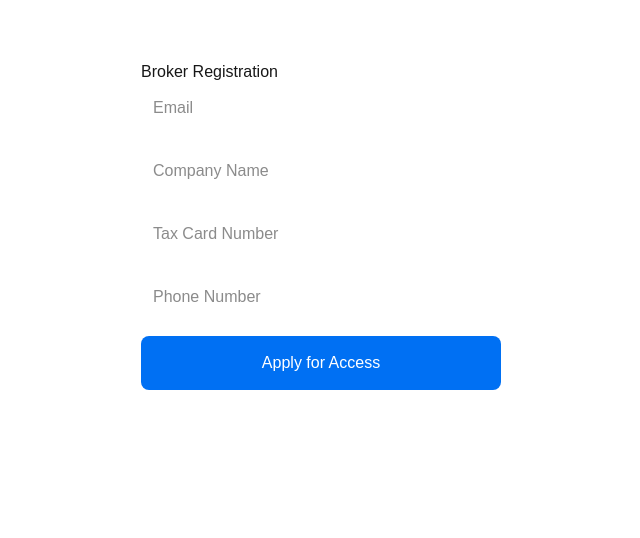
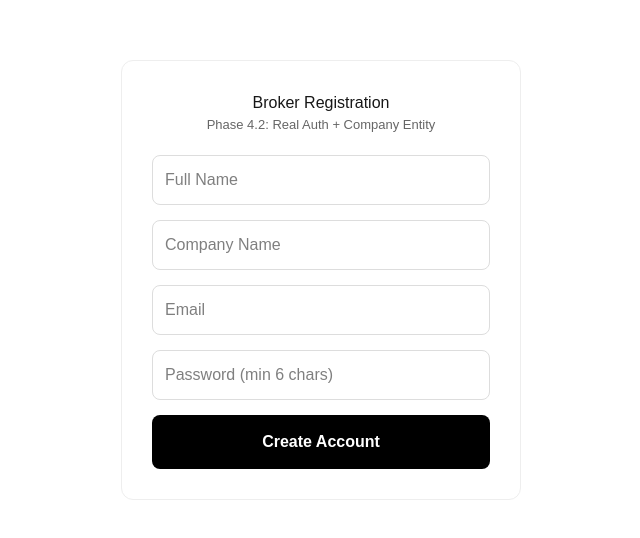
Before and after one commit to Msh891/real-estate-app, a Next.js app: page /signup in a window 1280 px wide. Shown: the top 538 px of the page, without its empty margins (319-959 px from the left). Built offline with nearby package versions, Linux system fonts and the light colour scheme; no server answers.

Commit message:
Step 4.2.1: Implemented real Auth and Company/Profile schema

```diff
--- a/app/signup/page.tsx
+++ b/app/signup/page.tsx
@@ -4,48 +4,79 @@ import { supabase } from '../../lib/supabase';
 import { useRouter } from 'next/navigation';
 
 export default function SignupPage() {
-  const [form, setForm] = useState({ email: '', company: '', taxCard: '', phone: '' });
+  const [email, setEmail] = useState('');
+  const [password, setPassword] = useState('');
+  const [companyName, setCompanyName] = useState('');
+  const [fullName, setFullName] = useState('');
   const [loading, setLoading] = useState(false);
   const router = useRouter();
 
-  const handleSignup = async (e: any) => {
+  const handleSignup = async (e: React.FormEvent) => {
     e.preventDefault();
     setLoading(true);
 
-    // TRUTH: We save the email to the browser so we can check their status later
-    localStorage.setItem('brokerEmail', form.email);
+    // 1. Create the Auth User
+    const { data: authData, error: authError } = await supabase.auth.signUp({
+      email,
+      password,
+    });
 
-    const { error } = await supabase.from('brokers').insert([
-      {
-        email: form.email,
-        company_name: form.company,
-        tax_card: form.taxCard,
-        phone: form.phone,
-        status: 'pending'
-      }
-    ]);
+    if (authError || !authData.user) {
+      alert(authError?.message || "Auth failed");
+      setLoading(false);
+      return;
+    }
 
-    setLoading(false);
-    if (error) {
-      alert("Error: " + error.message);
+    // 2. Create the Company (Phase 3.1: status = pending)
+    const { data: compData, error: compError } = await supabase
+      .from('companies')
+      .insert([{ name: companyName, status: 'pending' }])
+      .select()
+      .single();
+
+    if (compError) {
+      alert("Company creation failed: " + compError.message);
+      setLoading(false);
+      return;
+    }
+
+    // 3. Create the Profile (linking User to Company)
+    const { error: profileError } = await supabase
+      .from('profiles')
+      .insert([{
+        id: authData.user.id,
+        company_id: compData.id,
+        full_name: fullName,
+        role: 'admin' // First user in company is admin
+      }]);
+
+    if (profileError) {
+      alert("Profile creation failed: " + profileError.message);
     } else {
-      alert("Application sent! Once the admin approves this email, you can post units.");
+      alert("Registration successful! Check your email for a confirmation link. Your company is pending admin approval.");
       router.push('/');
     }
+    setLoading(false);
   };
 
   return (
-    <div style={{ maxWidth: '400px', margin: '40px auto', padding: '20px', fontFamily: 'sans-serif' }}>
-      <h2>Broker Registration</h2>
-      <form onSubmit={handleSignup} style={{ display: 'flex', flexDirection: 'column', gap: '15px' }}>
-        <input placeholder="Email" required style={{padding: '12px'}} type="email" onChange={(e: any) => setForm({...form, email: e.target.value})} />
-        <input placeholder="Company Name" required style={{padding: '12px'}} onChange={(e: any) => setForm({...form, company: e.target.value})} />
-        <input placeholder="Tax Card Number" required style={{padding: '12px'}} onChange={(e: any) => setForm({...form, taxCard: e.target.value})} />
-        <input placeholder="Phone Number" required style={{padding: '12px'}} type="tel" onChange={(e: any) => setForm({...form, phone: e.target.value})} />
-        <button type="submit" disabled={loading} style={{ padding: '15px', background: '#0070f3', color: 'white', border: 'none', borderRadius: '8px', cursor: 'pointer' }}>
-          {loading ? 'Submitting...' : 'Apply for Access'}
+    <div style={{ maxWidth: '400px', margin: '60px auto', padding: '30px', fontFamily: 'sans-serif', border: '1px solid #eee', borderRadius: '12px' }}>
+      <h2 style={{ textAlign: 'center' }}>Broker Registration</h2>
+      <p style={{ fontSize: '13px', color: '#666', textAlign: 'center' }}>Phase 4.2: Real Auth + Company Entity</p>
+
+      <form onSubmit={handleSignup} style={{ display: 'flex', flexDirection: 'column', gap: '15px', marginTop: '20px' }}>
+        <input placeholder="Full Name" required style={inp} onChange={e => setFullName(e.target.value)} />
+        <input placeholder="Company Name" required style={inp} onChange={e => setCompanyName(e.target.value)} />
+        <input placeholder="Email" type="email" required style={inp} onChange={e => setEmail(e.target.value)} />
+        <input placeholder="Password (min 6 chars)" type="password" required style={inp} onChange={e => setPassword(e.target.value)} />
+
+        <button type="submit" disabled={loading} style={btn}>
+          {loading ? 'Processing...' : 'Create Account'}
         </button>
       </form>
     </div>
   );
 }
+
+const inp = { padding: '12px', borderRadius: '8px', border: '1px solid #ddd', fontSize: '16px', color: 'black' };
+const btn = { padding: '15px', background: '#000', color: '#fff', border: 'none', borderRadius: '8px', cursor: 'pointer', fontWeight: 'bold' };
--- a/package.json
+++ b/package.json
@@ -9,6 +9,9 @@
     "lint": "eslint"
   },
   "dependencies": {
+    "@supabase/auth-helpers-nextjs": "^0.15.0",
+    "@supabase/auth-ui-react": "^0.4.7",
+    "@supabase/auth-ui-shared": "^0.1.8",
     "@supabase/supabase-js": "^2.89.0",
     "next": "16.1.1",
     "react": "19.2.3",
```
Also changed, not shown: 1 other file (tests, documents, lock files or other folders).
